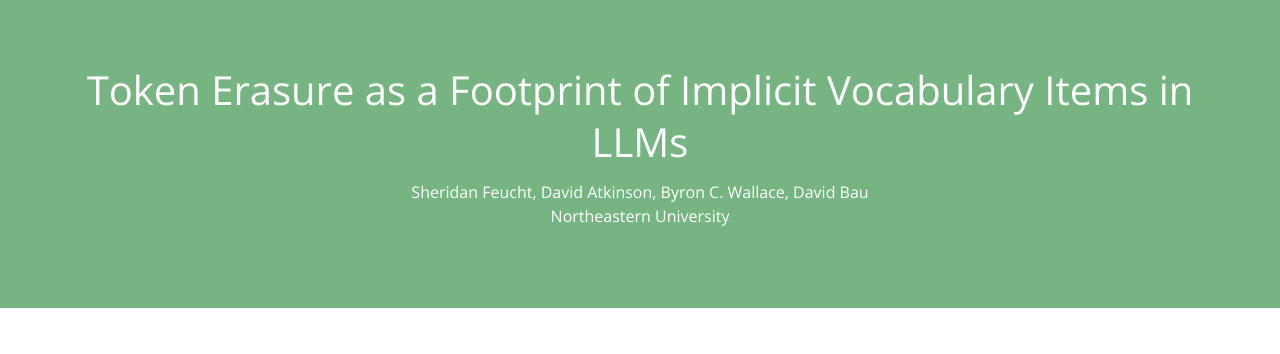
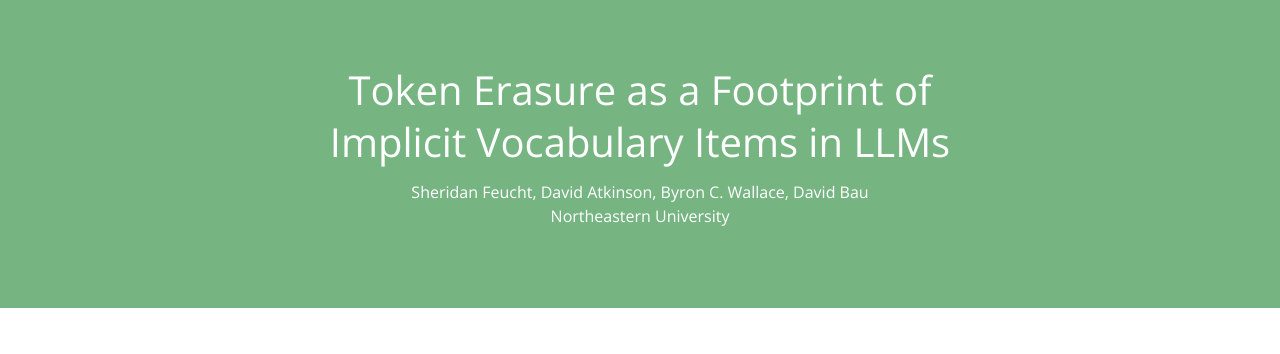
Before and after one commit to sfeucht/footprints-web, a plain HTML site: page src/index.html in a window 1280 px wide. Shown: the top 354 px of the page. Drawn offline with nearby package versions, Linux system fonts and the light colour scheme.

Commit message:
Minor adjustments.

```diff
--- a/src/index.html
+++ b/src/index.html
@@ -71,8 +71,8 @@
     <div class="nd-pageheader">
         <div class="container">
             <h1 class="lead">
-                <nobr class="widenobr">Token Erasure as a Footprint of Implicit Vocabulary Items in LLMs
-                </nobr>
+              <nobr>Token Erasure as a Footprint of</nobr>
+              <nobr>Implicit Vocabulary Items in LLMs</nobr>
             </h1>
             <address>
                 <nobr><a href="https://sfeucht.github.io/" target="_blank">Sheridan Feucht</a>,</nobr>
```
Also changed, not shown: 2 other files.
